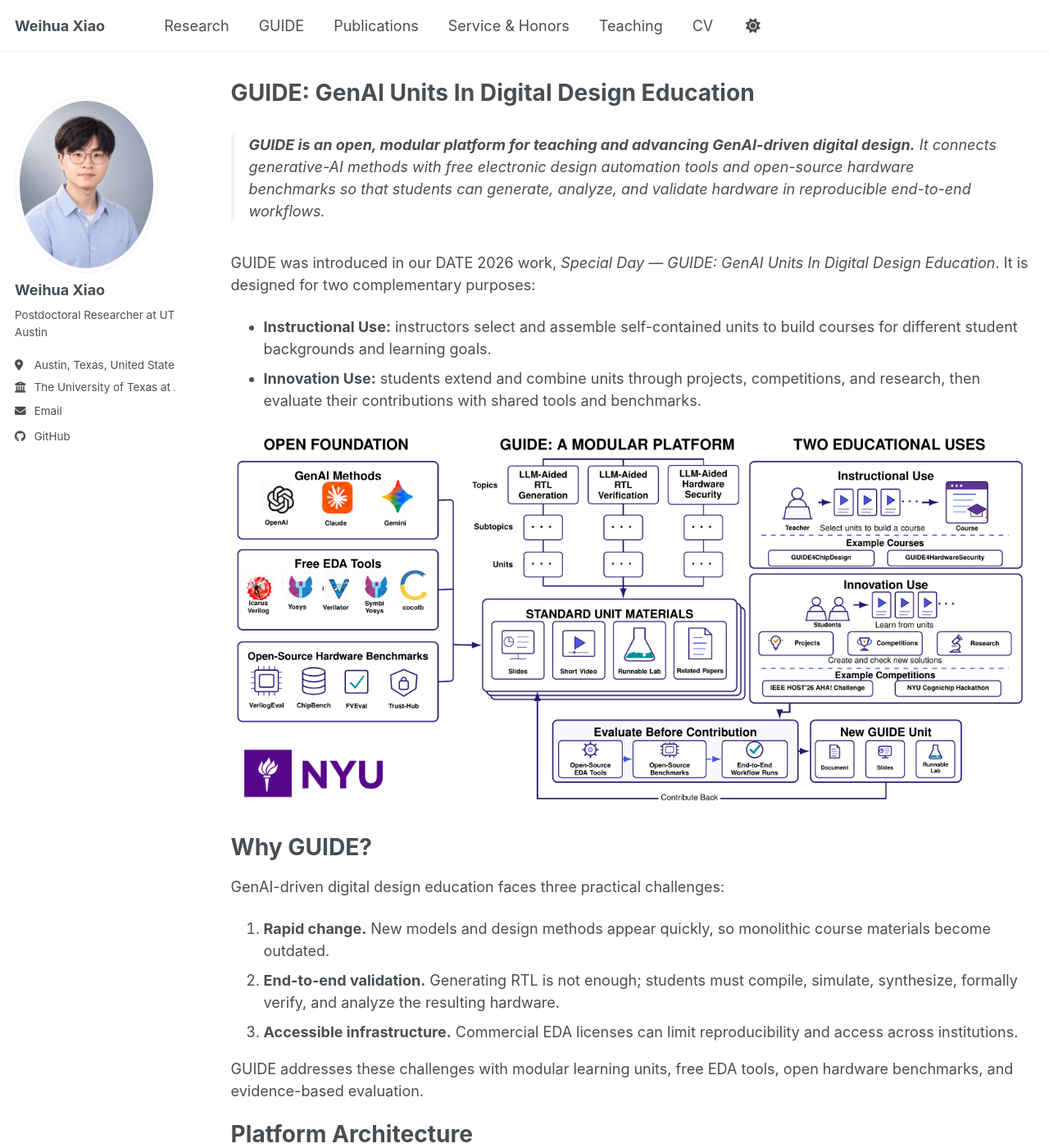
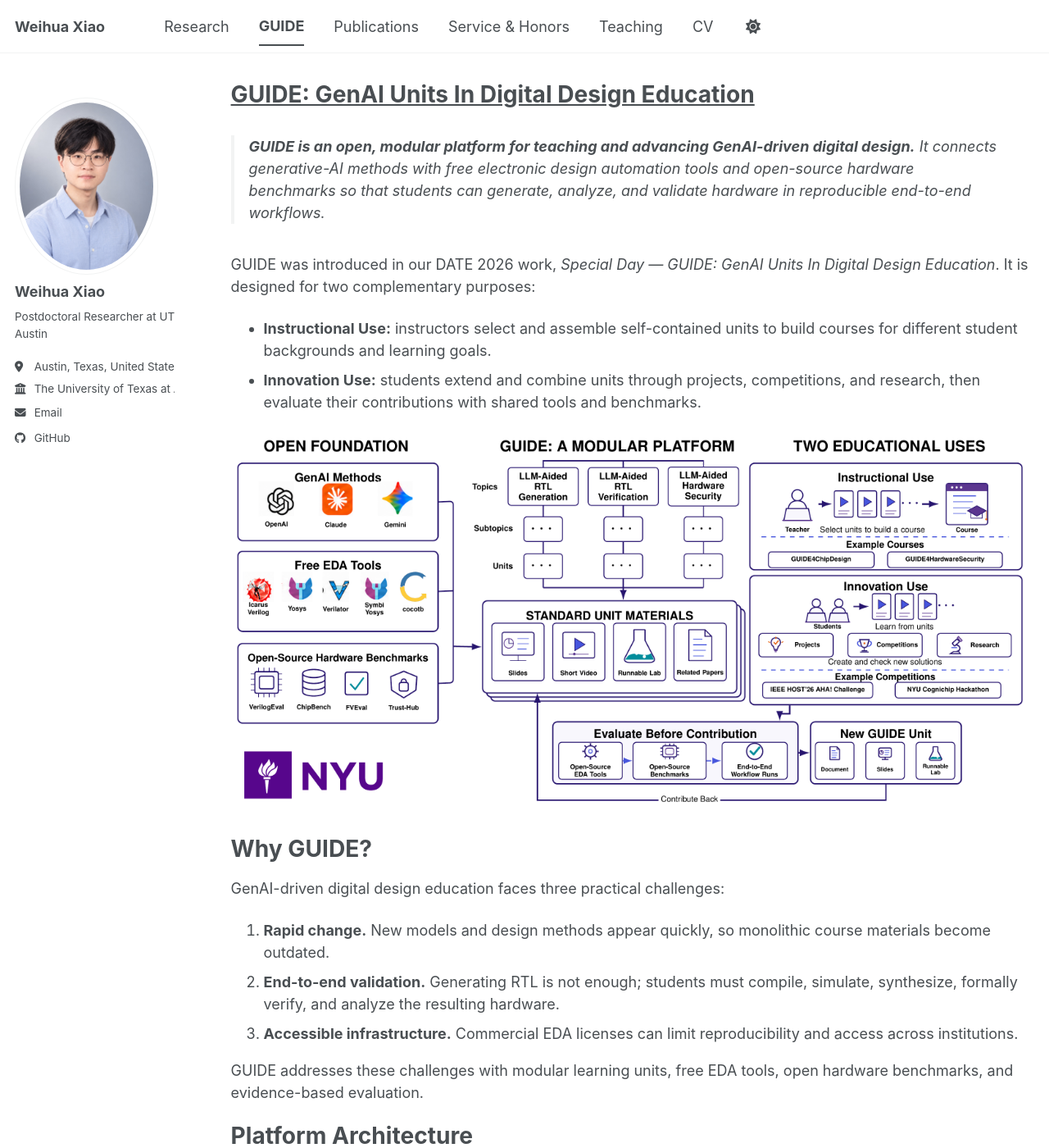
Before and after one commit to Weihua-Xiao/Weihua-Xiao.github.io, a Jekyll site: the page built from _pages/guide.md, in a window 1280 px wide and 1400 px high. Shown: the whole window at 82% size. Built offline with Jekyll 4.4.1, drawn with Linux system fonts in a browser that asks for light colours; a style sheet for code colours, icons or effects is not loaded.

Commit message:
Link GUIDE page title to repository

```diff
--- a/_data/navigation.yml
+++ b/_data/navigation.yml
@@ -12,7 +12,7 @@ main:
     url: /research/
 
   - title: "GUIDE"
-    url: https://github.com/GUIDE-EDA/GUIDE
+    url: /guide/
 
   - title: "Publications"
     url: /publications/
--- a/_layouts/archive.html
+++ b/_layouts/archive.html
@@ -17,7 +17,13 @@ layout: default
 
   <div class="archive">
     {% unless page.header.overlay_color or page.header.overlay_image %}
-      <h1 class="page__title">{{ page.title }}</h1>
+      <h1 class="page__title">
+        {% if page.title_link %}
+          <a class="page__title-link" href="{{ page.title_link }}">{{ page.title }}</a>
+        {% else %}
+          {{ page.title }}
+        {% endif %}
+      </h1>
     {% endunless %}
     {{ content }}
   </div>
--- a/_pages/guide.md
+++ b/_pages/guide.md
@@ -1,6 +1,7 @@
 ---
 layout: archive
 title: "GUIDE: GenAI Units In Digital Design Education"
+title_link: "https://github.com/GUIDE-EDA/GUIDE"
 permalink: /guide/
 author_profile: true
 ---
--- a/_sass/layout/_page.scss
+++ b/_sass/layout/_page.scss
@@ -40,6 +40,16 @@
 
   & + .page__meta {
     margin-top: -0.5em;
+  }
+}
+
+.page__title-link {
+  color: inherit;
+  text-decoration: none;
+
+  &:hover,
+  &:focus {
+    text-decoration: underline;
   }
 }
 
```
